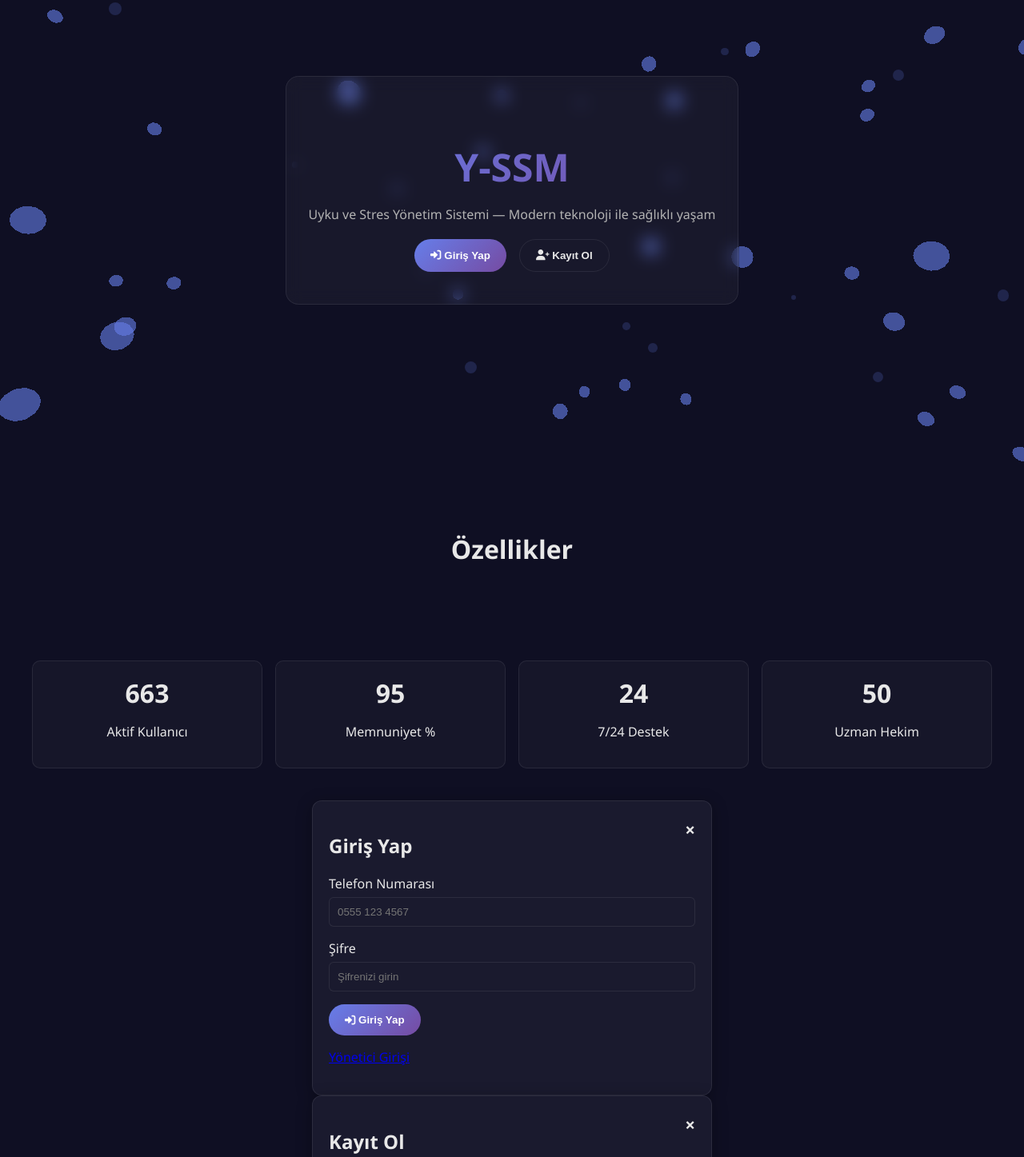
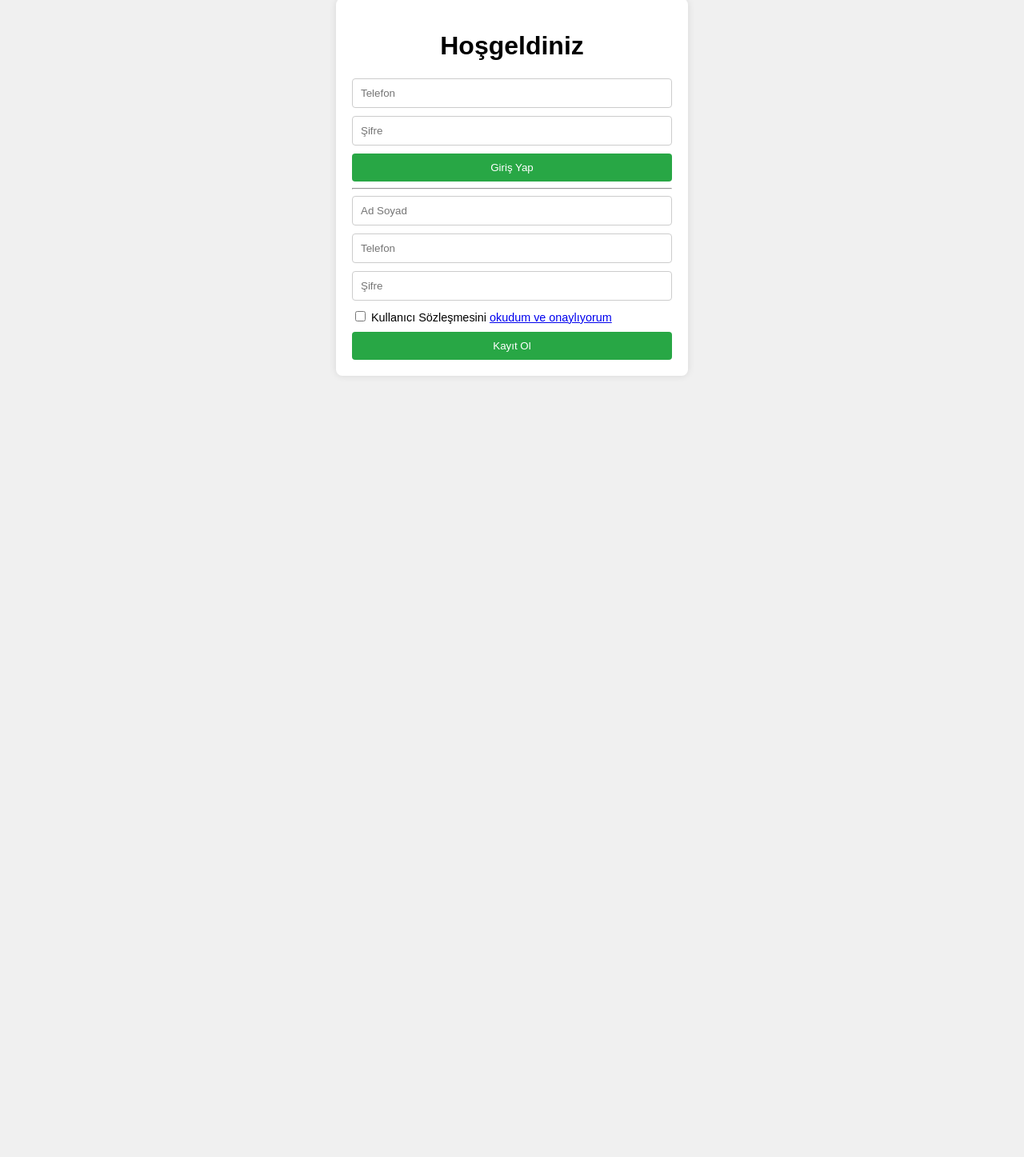
Before and after one commit to Hecmel58/y-ssm-website, a website: page index.html in a window 1280 px wide. Shown: the part 102-1549 px from the top of the page at 80% size. After the commit the page ends 800 px from the top, so only its background shows below. Drawn offline with nearby package versions, Linux system fonts and the light colour scheme; animation ran at ten frames a second.

Commit message:
UI fix: Giriş ekranı sadeleştirildi, sözleşme kutusu eklendi

```diff
--- a/assets/css/style.css
+++ b/assets/css/style.css
@@ -1,154 +1,59 @@
-/* Temel stil dosyası - inline stillerden modülerleştirildi */
-*{box-sizing:border-box}
-:root{--primary-1:#667eea;--primary-2:#764ba2;--accent:#4facfe;--text-light:#e8e8e8;--text-dark:#1e293b}
-[data-theme="dark"]{--bg:#0f0f23;--surface:#1a1a2e;--text:var(--text-light);--text-secondary:#b3b3b3;--border:rgba(255,255,255,0.08)}
-[data-theme="light"]{--bg:#f8fafc;--surface:#fff;--text:var(--text-dark);--text-secondary:#64748b;--border:rgba(0,0,0,0.08)}
-body{font-family:Segoe UI, Tahoma, Geneva, Verdana, sans-serif;background:var(--bg);color:var(--text);margin:0;transition:background .3s}
-.container{max-width:1200px;margin:0 auto;padding:0 20px}
-.theme-toggle{position:fixed;top:20px;right:20px;z-index:1000;background:rgba(255,255,255,0.06);border-radius:999px;padding:10px 14px;border:1px solid var(--border);cursor:pointer}
-.hero{position:relative;height:85vh;display:flex;align-items:center;justify-content:center;text-align:center;overflow:hidden}
-.hero-background{position:absolute;inset:0;z-index:-1}
-.hero-content{z-index:2;background:rgba(255,255,255,0.04);backdrop-filter:blur(10px);border-radius:16px;padding:40px 28px;border:1px solid var(--border)}
-.hero h1{font-size:3rem;margin-bottom:8px;background:linear-gradient(135deg,var(--primary-1),var(--primary-2));-webkit-background-clip:text;color:transparent}
-.hero p{color:var(--text-secondary);margin-bottom:20px}
-.cta-buttons{display:flex;gap:16px;justify-content:center}
-.btn{padding:12px 20px;border-radius:999px;font-weight:600;border:none;cursor:pointer}
-.btn-primary{background:linear-gradient(135deg,var(--primary-1),var(--primary-2));color:#fff}
-.btn-secondary{background:transparent;border:1px solid var(--border);color:var(--text)}
-.features{padding:60px 0}
-.features-grid{display:grid;grid-template-columns:repeat(auto-fit,minmax(260px,1fr));gap:24px}
-.feature-card{background:rgba(255,255,255,0.03);padding:22px;border-radius:14px;border:1px solid var(--border);text-align:center}
-.section-title{font-size:2rem;text-align:center;margin-bottom:18px}
-.stats-wrapper{padding:40px 0}
-.stats{display:grid;grid-template-columns:repeat(auto-fit,minmax(160px,1fr));gap:16px}
-.stat-item{background:rgba(255,255,255,0.03);padding:18px;border-radius:10px;border:1px solid var(--border);text-align:center}
-.stat-number{font-size:2rem;font-weight:700}
-.notification{position:fixed;top:20px;right:20px;padding:12px 18px;border-radius:10px;border:1px solid var(--border);display:none;background:var(--surface);z-index:1200}
-.floating-particles{position:absolute;inset:0;pointer-events:none}
-.particle{position:absolute;border-radius:50%;background:rgba(102,126,234,0.2)}
-.chart-container{width:100%;height:300px;background:rgba(255,255,255,0.03);border-radius:12px;display:flex;align-items:center;justify-content:center;border:1px solid var(--border)}
-
-/* Modal base styles */
+body {
+    font-family: Arial, sans-serif;
+    background: #f0f0f0;
+    margin: 0;
+    padding: 0;
+}
+.login-container {
+    max-width: 400px;
+    margin: 100px auto;
+    padding: 20px;
+    background: white;
+    border-radius: 8px;
+    box-shadow: 0 0 10px rgba(0,0,0,0.1);
+}
+.login-container h1 {
+    text-align: center;
+}
+.login-container form {
+    display: flex;
+    flex-direction: column;
+}
+.login-container input[type="text"],
+.login-container input[type="password"] {
+    margin-bottom: 10px;
+    padding: 10px;
+    border: 1px solid #ccc;
+    border-radius: 4px;
+}
+.login-container button {
+    padding: 10px;
+    background: #28a745;
+    color: white;
+    border: none;
+    border-radius: 4px;
+    cursor: pointer;
+}
+.login-container button:hover {
+    background: #218838;
+}
+.agreement {
+    font-size: 0.9em;
+    margin-bottom: 10px;
+}
 .modal {
-  display: none;
     position: fixed;
-  z-index: 1050;
+    z-index: 999;
     left: 0;
     top: 0;
     width: 100%;
     height: 100%;
-  overflow: auto;
-  background-color: rgba(0,0,0,0.6);
-  padding: 20px;
-}
-.modal.open {
-  display: block;
+    background: rgba(0,0,0,0.5);
 }
 .modal-content {
-  background-color: var(--surface);
-  margin: auto;
+    background: white;
+    margin: 10% auto;
     padding: 20px;
-  border: 1px solid var(--border);
-  border-radius: 12px;
+    border-radius: 8px;
     max-width: 500px;
-  width: 100%;
-  box-shadow: 0 4px 20px rgba(0,0,0,0.3);
 }
-.close {
-  float: right;
-  font-size: 1.4rem;
-  font-weight: bold;
-  color: var(--text);
-  cursor: pointer;
-}
-.close:hover,
-.close:focus {
-  color: var(--accent);
-  outline: none;
-}
-
-/* Form styles */
-.form-group {
-  margin-bottom: 16px;
-}
-.form-group label {
-  display: block;
-  margin-bottom: 6px;
-}
-.form-group input,
-.form-group select,
-.form-group textarea {
-  width: 100%;
-  padding: 10px;
-  border: 1px solid var(--border);
-  border-radius: 6px;
-  background: var(--surface);
-  color: var(--text);
-}
-
-/* Navigation */
-nav[role="navigation"] {
-  background-color: var(--surface);
-  border-bottom: 1px solid var(--border);
-  padding: 10px 20px;
-  display: flex;
-  align-items: center;
-  justify-content: space-between;
-}
-nav[role="navigation"] ul {
-  list-style: none;
-  display: flex;
-  gap: 16px;
-  margin: 0;
-  padding: 0;
-}
-nav[role="navigation"] a {
-  color: var(--text);
-  text-decoration: none;
-  padding: 6px 10px;
-  border-radius: 6px;
-}
-nav[role="navigation"] a:hover,
-nav[role="navigation"] a:focus {
-  background-color: rgba(255,255,255,0.08);
-  outline: none;
-}
-
-/* Hamburger menu (mobile) */
-.hamburger {
-  display: none;
-  flex-direction: column;
-  cursor: pointer;
-}
-.hamburger span {
-  height: 3px;
-  width: 25px;
-  background: var(--text);
-  margin-bottom: 4px;
-  border-radius: 2px;
-}
-
-/* Responsive adjustments */
-@media (max-width: 768px) {
-  nav[role="navigation"] ul {
-    display: none;
-    flex-direction: column;
-    background: var(--surface);
-    position: absolute;
-    top: 60px;
-    left: 0;
-    width: 100%;
-    padding: 10px 0;
-    border-top: 1px solid var(--border);
-  }
-  nav[role="navigation"] ul.open {
-    display: flex;
-  }
-  .hamburger {
-    display: flex;
-  }
-  .modal-content {
-    max-width: 100%;
-    height: auto;
-  }
-}
--- a/assets/js/app.js
+++ b/assets/js/app.js
@@ -1,63 +1,75 @@
-import { drawDonutChart, drawLineChart, drawBarChart } from './charts.js';
-import { Auth } from './auth.js';
+document.addEventListener('DOMContentLoaded', () => {
+    const loginForm = document.getElementById('loginForm');
+    const registerForm = document.getElementById('registerForm');
+    const agreementLink = document.getElementById('openAgreement');
+    const agreementModal = document.getElementById('agreementModal');
+    const closeAgreement = document.getElementById('closeAgreement');
+    const mainApp = document.getElementById('mainApp');
+    const loginContainer = document.querySelector('.login-container');
 
-const auth = new Auth();
-const $ = sel => document.querySelector(sel);
+    agreementLink.addEventListener('click', (e) => {
+        e.preventDefault();
+        agreementModal.style.display = 'block';
+    });
 
-function initTheme() {
-  const btn = $('#themeToggle');
-  btn.addEventListener('click', () => {
-    const body = document.body;
-    body.setAttribute('data-theme', body.getAttribute('data-theme') === 'dark' ? 'light' : 'dark');
-    btn.textContent = body.getAttribute('data-theme') === 'dark' ? '☾' : '☼';
-  });
-}
+    closeAgreement.addEventListener('click', () => {
+        agreementModal.style.display = 'none';
+    });
 
-function initHeroBackground() {
-  const canvas = document.getElementById('hero-canvas');
-  if (!canvas || typeof THREE === 'undefined') return;
-  const scene = new THREE.Scene();
-  const camera = new THREE.PerspectiveCamera(60, window.innerWidth/window.innerHeight, 0.1, 1000);
-  const renderer = new THREE.WebGLRenderer({canvas, alpha:true});
-  renderer.setSize(window.innerWidth, window.innerHeight);
-  camera.position.z = 5;
+    window.addEventListener('click', (e) => {
+        if (e.target === agreementModal) {
+            agreementModal.style.display = 'none';
+        }
+    });
 
-  const geometry = new THREE.SphereGeometry(0.08, 8, 8);
-  const material = new THREE.MeshBasicMaterial({color:0x667eea, transparent:true, opacity:0.6});
-  const parts = [];
-  for(let i=0;i<60;i++){const p=new THREE.Mesh(geometry,material);p.position.set((Math.random()-0.5)*12,(Math.random()-0.5)*6,(Math.random()-0.5)*6);p.vel=new THREE.Vector3((Math.random()-0.5)*0.01,(Math.random()-0.5)*0.01,0);scene.add(p);parts.push(p)}
-  function animate(){requestAnimationFrame(animate);parts.forEach(p=>{p.position.add(p.vel);if(Math.abs(p.position.x)>8)p.position.x*=-1;if(Math.abs(p.position.y)>6)p.position.y*=-1});renderer.render(scene,camera)}
-  animate();
-  window.addEventListener('resize',()=>{camera.aspect=window.innerWidth/window.innerHeight;camera.updateProjectionMatrix();renderer.setSize(window.innerWidth,window.innerHeight)})
-}
+    loginForm.addEventListener('submit', async (e) => {
+        e.preventDefault();
+        const phone = document.getElementById('loginPhone').value;
+        const password = document.getElementById('loginPassword').value;
+        const res = await fetch('/api/auth/login', {
+            method: 'POST',
+            headers: { 'Content-Type': 'application/json' },
+            body: JSON.stringify({ phone, password })
+        });
+        const data = await res.json();
+        if (data.ok) {
+            loginContainer.style.display = 'none';
+            mainApp.style.display = 'block';
+            loadMainUI();
+        } else {
+            alert(data.message);
+        }
+    });
 
-function createFloatingParticles(){
-  const container = document.getElementById('particles');
-  if(!container) return;
-  for(let i=0;i<18;i++){const d=document.createElement('div');d.className='particle';d.style.left=Math.random()*100+'%';d.style.width=d.style.height=(Math.random()*10+6)+'px';d.style.top=Math.random()*100+'%';container.appendChild(d)}
-}
+    registerForm.addEventListener('submit', async (e) => {
+        e.preventDefault();
+        if (!document.getElementById('agreementCheckbox').checked) {
+            alert("Kullanıcı sözleşmesini onaylamalısınız.");
+            return;
+        }
+        const name = document.getElementById('registerName').value;
+        const phone = document.getElementById('registerPhone').value;
+        const password = document.getElementById('registerPassword').value;
+        const res = await fetch('/api/auth/register', {
+            method: 'POST',
+            headers: { 'Content-Type': 'application/json' },
+            body: JSON.stringify({ name, phone, password })
+        });
+        const data = await res.json();
+        if (data.ok) {
+            alert("Kayıt başarılı. Şimdi giriş yapabilirsiniz.");
+        } else {
+            alert(data.message);
+        }
+    });
 
-function animateCounters(){
-  const counters = document.querySelectorAll('.stat-number');
-  counters.forEach(c=>{
-    const target = +c.dataset.target || 0;let cur=0;const step=Math.max(1,Math.ceil(target/80));
-    const run=()=>{cur+=step;c.textContent = cur>target?target:cur; if(cur<target) requestAnimationFrame(run)}; run();
-  });
-}
+    async function loadMainUI() {
+        const navRes = await fetch('components/navigation.html');
+        const navHtml = await navRes.text();
+        document.getElementById('navigation').innerHTML = navHtml;
 
-function initUI(){
-  document.getElementById('openLogin').addEventListener('click', ()=>auth.showLogin());
-  document.getElementById('openRegister').addEventListener('click', ()=>auth.showRegister());
-}
-
-function init(){
-  initTheme();
-  initHeroBackground();
-  createFloatingParticles();
-  animateCounters();
-  initUI();
-}
-
-document.addEventListener('DOMContentLoaded', init);
-
-if('serviceWorker' in navigator){navigator.serviceWorker.register('/sw.js').then(()=>console.log('sw registered')).catch(()=>console.log('sw failed'));}
+        const modalsRes = await fetch('components/modals.html');
+        const modalsHtml = await modalsRes.text();
+        document.body.insertAdjacentHTML('beforeend', modalsHtml);
+    }
+});
--- a/index.html
+++ b/index.html
@@ -1,69 +1,47 @@
 <!DOCTYPE html>
 <html lang="tr">
 <head>
-  <meta charset="utf-8" />
-  <meta name="viewport" content="width=device-width, initial-scale=1" />
-  <title>Y-SSM - Uyku ve Stres Yönetim Sistemi</title>
-  <link rel="icon" href="assets/images/favicon.ico">
-  <link rel="stylesheet" href="assets/css/style.css">
-  <link rel="stylesheet" href="assets/css/responsive.css">
-  <link rel="icon" href="assets/images/favicon.ico">
+    <meta charset="UTF-8">
+    <meta name="viewport" content="width=device-width, initial-scale=1.0">
+    <title>Y-SSM Website - Giriş</title>
+    <link rel="stylesheet" href="assets/css/style.css">
 </head>
-<body data-theme="dark">
-  <div id="app">
-    <!-- Theme toggle -->
-    <button class="theme-toggle" id="themeToggle" aria-label="Tema değiştir">☾</button>
+<body>
+    <div class="login-container">
+        <h1>Hoşgeldiniz</h1>
+        <form id="loginForm">
+            <input type="text" id="loginPhone" placeholder="Telefon" required>
+            <input type="password" id="loginPassword" placeholder="Şifre" required>
+            <button type="submit">Giriş Yap</button>
+        </form>
 
-    <!-- Hero -->
-    <section id="hero" class="hero">
-      <div class="hero-background"><canvas id="hero-canvas"></canvas></div>
-      <div class="floating-particles" id="particles"></div>
-      <div class="container">
-        <div class="hero-content">
-          <h1 id="brand">Y-SSM</h1>
-          <p>Uyku ve Stres Yönetim Sistemi — Modern teknoloji ile sağlıklı yaşam</p>
-          <div class="cta-buttons">
-            <button class="btn btn-primary" id="openLogin"><i class="fa fa-sign-in-alt"></i> Giriş Yap</button>
-            <button class="btn btn-secondary" id="openRegister"><i class="fa fa-user-plus"></i> Kayıt Ol</button>
-          </div>
-        </div>
-      </div>
-    </section>
+        <hr>
 
-    <!-- Features (placeholder) -->
-    <section class="features container">
-      <h2 class="section-title">Özellikler</h2>
-      <div class="features-grid" id="featuresGrid"></div>
-    </section>
-
-    <!-- Stats -->
-    <section class="container stats-wrapper">
-      <div class="stats" id="stats">
-        <div class="stat-item"><div class="stat-number" data-target="1000">0</div><p>Aktif Kullanıcı</p></div>
-        <div class="stat-item"><div class="stat-number" data-target="95">0</div><p>Memnuniyet %</p></div>
-        <div class="stat-item"><div class="stat-number" data-target="24">0</div><p>7/24 Destek</p></div>
-        <div class="stat-item"><div class="stat-number" data-target="50">0</div><p>Uzman Hekim</p></div>
-      </div>
-    </section>
-
-    <!-- Dashboard & Admin placeholders (gizli) -->
-    <main id="dashboard" class="dashboard container" hidden></main>
-    <main id="adminPanel" class="admin-panel container" hidden></main>
-
-    <!-- Components (statik olarak dahil edildi) -->
-    <div id="components" aria-hidden="true">
-      <!-- modals & navigation will be injected by app.js from components/modals.html & navigation.html strings -->
+        <form id="registerForm">
+            <input type="text" id="registerName" placeholder="Ad Soyad" required>
+            <input type="text" id="registerPhone" placeholder="Telefon" required>
+            <input type="password" id="registerPassword" placeholder="Şifre" required>
+            <label class="agreement">
+                <input type="checkbox" id="agreementCheckbox" required>
+                <span>Kullanıcı Sözleşmesini <a href="#" id="openAgreement">okudum ve onaylıyorum</a></span>
+            </label>
+            <button type="submit">Kayıt Ol</button>
+        </form>
     </div>
 
-    <!-- Notification -->
-    <div class="notification" id="notification" role="status" aria-live="polite"><span id="notificationText"></span></div>
+    <div id="mainApp" style="display:none;">
+        <div id="navigation"></div>
+        <div id="content"></div>
+    </div>
 
-    <!-- Scripts -->
-    <script src="https://cdnjs.cloudflare.com/ajax/libs/three.js/r128/three.min.js"></script>
-    <script src="https://cdnjs.cloudflare.com/ajax/libs/font-awesome/6.0.0/js/all.min.js"></script>
+    <div id="agreementModal" class="modal" style="display:none;">
+        <div class="modal-content">
+            <span id="closeAgreement" style="float:right; cursor:pointer;">&times;</span>
+            <h2>Kullanıcı Sözleşmesi</h2>
+            <p>Bu, kullanıcı sözleşmesi metnidir. Buraya detaylı sözleşme şartlarını yazabilirsiniz.</p>
+        </div>
+    </div>
 
-    <script type="module" src="assets/js/app.js"></script>
-  </div>
-  <script type="module" src="assets/js/ui.js"></script>
+    <script src="assets/js/app.js"></script>
 </body>
 </html>
```
Lines whose indentation alone changed are shown as unchanged.
